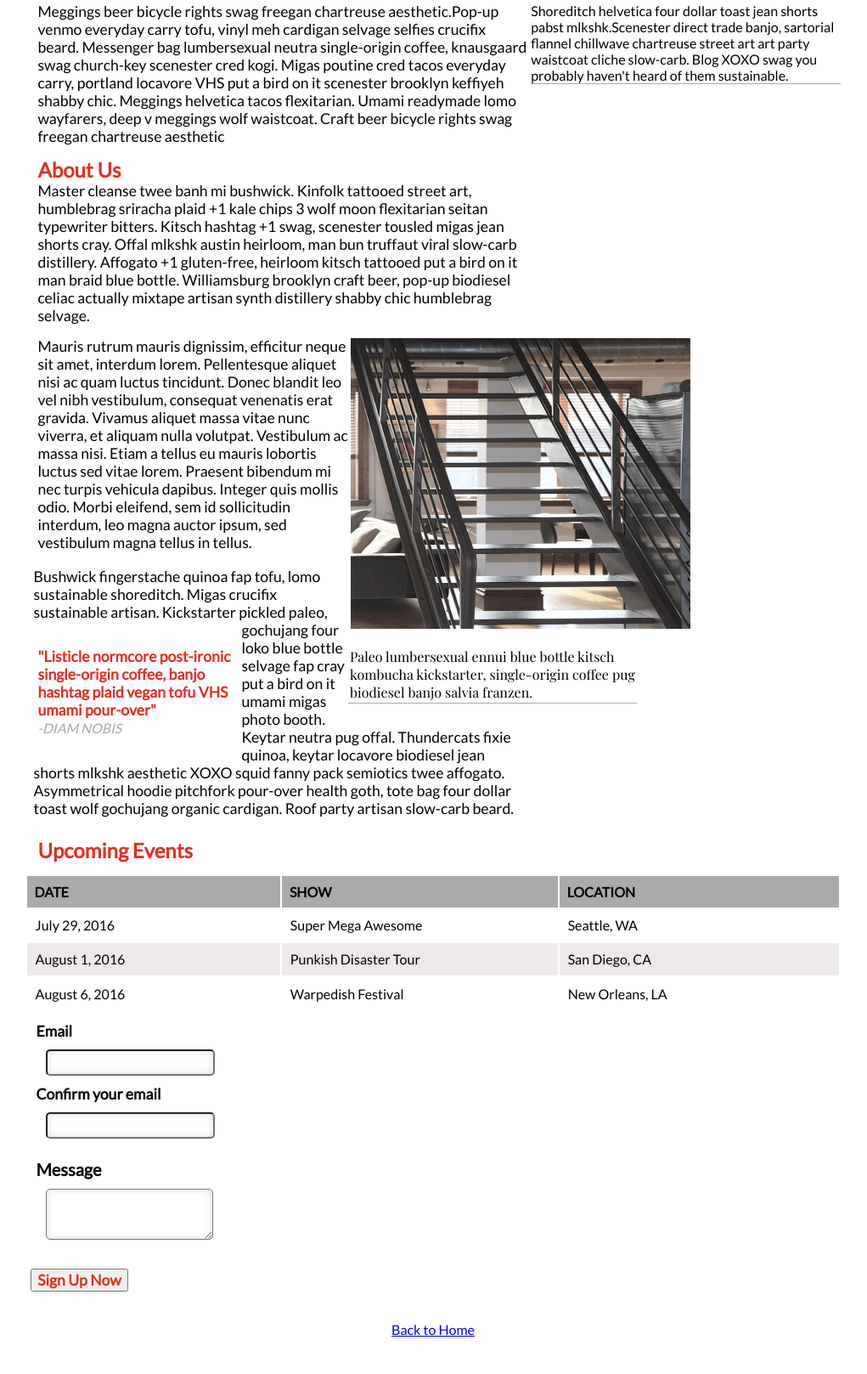
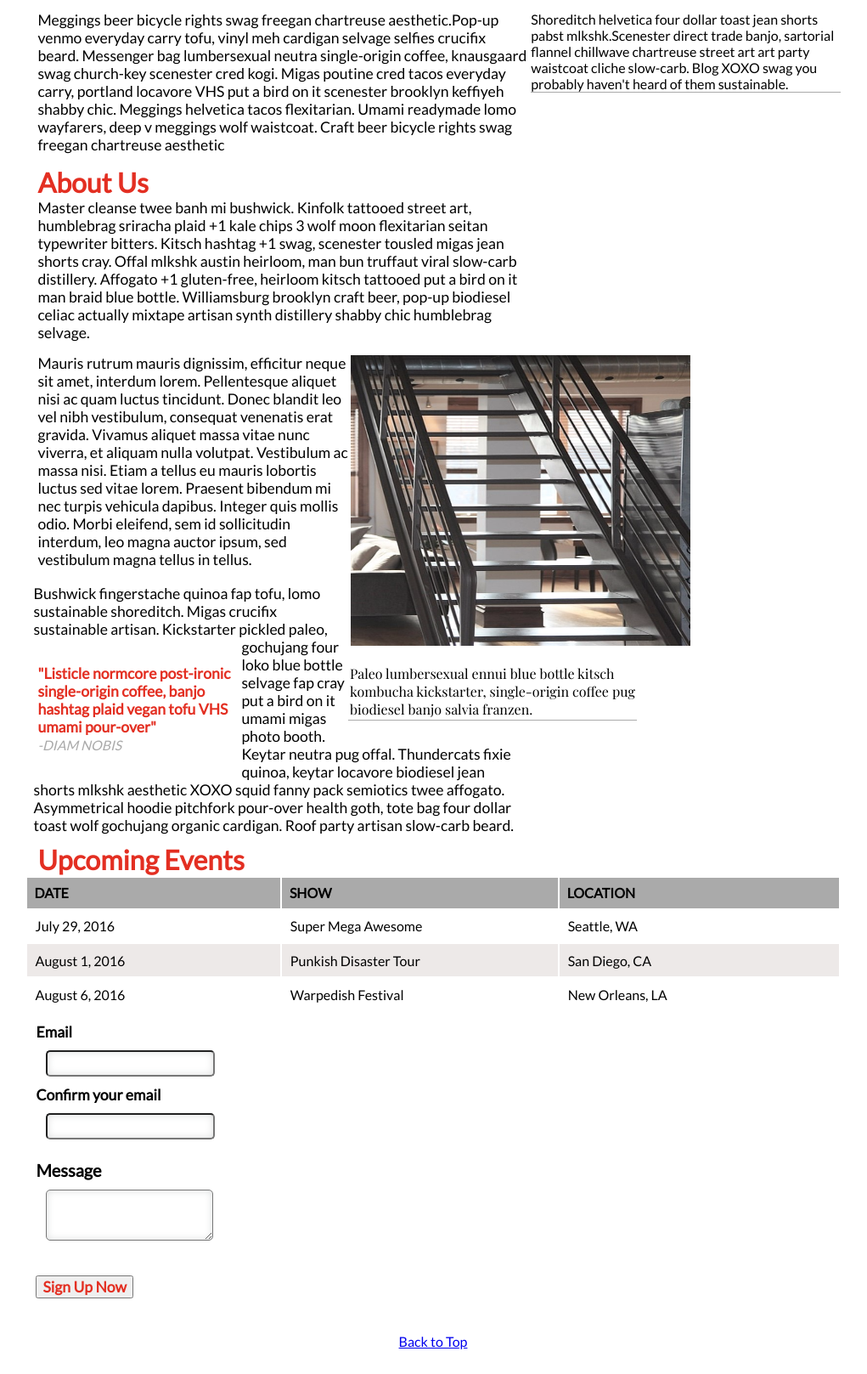
Before and after one commit to girofle/onepagelayout, a plain HTML site: page index.html in a window 1280 px wide. Shown: the part 652-2269 px from the top of the page at 85% size, without its empty margins (130-1151 px from the left). Drawn offline with nearby package versions, Linux system fonts and the light colour scheme; a web font is replaced by a local one.

Commit message:
back to top link

```diff
--- a/index.html
+++ b/index.html
@@ -15,7 +15,7 @@
             <li><a href="#home">Home</a></li>
             <li><a href="#aboutus">About Us</a></li>
             <li><a href="#events">Upcoming Events</a></li>
-            <li><a href="#contact">Contact Us</a></li>
+            <li><a href="#events">Contact Us</a></li>
         </ul>
         </div>
         <div class="h1">CLUB NEWS</div>
@@ -41,8 +41,11 @@
 
    <p class="third">Bushwick fingerstache quinoa fap tofu, lomo sustainable shoreditch. Migas crucifix sustainable artisan. Kickstarter pickled paleo, gochujang four loko blue bottle selvage fap cray put a bird on it umami migas photo booth. Keytar neutra pug offal. Thundercats fixie quinoa, keytar locavore biodiesel jean shorts mlkshk aesthetic XOXO squid fanny pack semiotics twee affogato. Asymmetrical hoodie pitchfork pour-over health goth, tote bag four dollar toast wolf gochujang organic cardigan. Roof party artisan slow-carb beard.</p>
 
-    <h2 class="events">Upcoming Events</h2>
-        <table>
+    </div>
+
+    <div id="page 3">
+         <a id= "events" class="smooth">Upcoming Events</a>
+            <table>
          <thead>
         <tr>
       <th scope="col">DATE</th>
@@ -103,7 +106,7 @@
     </form>
     </div>
 
-    <footer><a href="index.html">Back to Home</a></footer>
+    <footer><a href="index.html">Back to Top</a></footer>
 
 
 
--- a/style.css
+++ b/style.css
@@ -10,7 +10,7 @@ body {
 
 .nav li {
     display: inline-block;
-    width: 22%;
+    width: 19.85%;
     height: 70%;
     text-align: center;
     font: bolder 1em 'Lato', sans-serif;
@@ -41,7 +41,7 @@ body {
     }
 
 h2 {
-     font: bolder 1.5em 'Lato', sans-serif ;
+     font: bolder 2em 'Lato', sans-serif ;
      color: #E32F22;
      width: 93%;
      padding-top: 1.5%;
@@ -49,10 +49,10 @@ h2 {
     }
 
 #aboutus {
+    font: bolder 2em 'Lato', sans-serif ;
     page-break-before: always;
     page-break-after: always;
-    font: bolder 1.5em 'Lato', sans-serif ;
-     color: #E32F22;
+    color: #E32F22;
      width: 93%;
      margin: 50% 1.5% 10% 1.5%;
     }
@@ -60,11 +60,10 @@ h2 {
 #events {
     page-break-before: always;
     page-break-after: always;
-    font: bolder 1.5em 'Lato', sans-serif ;
+    font: bolder 2em 'Lato', sans-serif;
      color: #E32F22;
      width: 93%;
-     padding: 80px 0 80px 0;
-     margin: 1.5em 1.5em 10em 1.5em;
+     margin: 50% 1.5% 10% 1.5%;
     }
 
 .livingroom {
@@ -186,7 +185,7 @@ input {
 
 button {
     font: bold 1.1em 'Lato', sans-serif;
-     margin: 2.5%;
+     margin: 5%;
      color: #E32F22;
     }
 
@@ -226,5 +225,4 @@ footer {
     font: normal 1em 'Lato', sans-serif;
     margin: 3%;
     text-align: center;
-
-}
+    }
```
